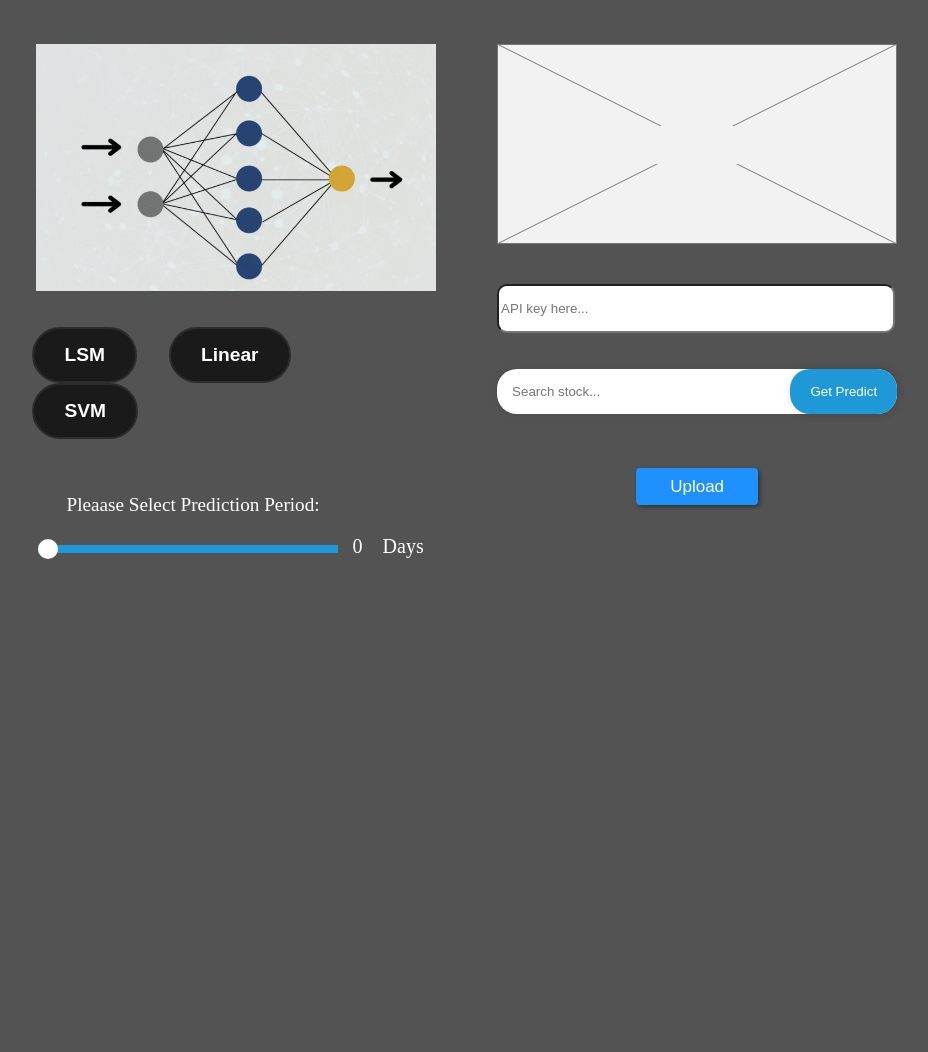
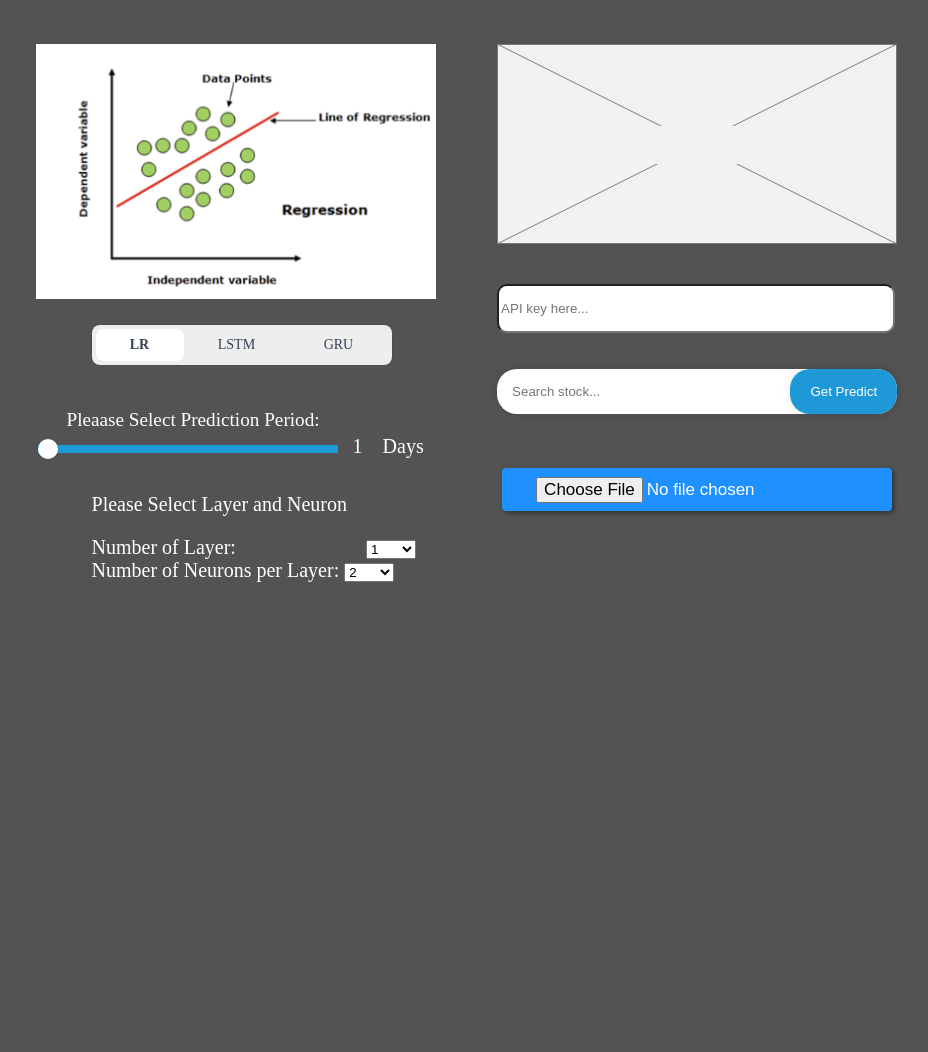
Before and after one commit to EricLi0473/CSCI321, a Flask app: page /SearchPage in a window 1280 px wide. Shown: the part 164-1216 px from the top of the page, without its empty margins (244-1172 px from the left). Run offline with Flask 3, Linux system fonts and the light colour scheme.

Commit message:
JinWei upload, user page and admin page, not complete yet

```diff
--- a/Control/User/verifyAnApiKeyController.py
+++ b/Control/User/verifyAnApiKeyController.py
@@ -4,5 +4,5 @@ class verifyAnApiKeyController():
     def __init__(self):
         pass
 
-    def verifyAnApiKey(self, apiKey):
+    def verifyAnApiKey(self, apiKey) -> bool:
         return ApiKey().verifyAnApiKey(hashlib.md5(apiKey.encode()).hexdigest())
--- a/app.py
+++ b/app.py
@@ -1,5 +1,13 @@
 from flask import Flask, request, render_template, redirect, url_for
-
+import os
+os.environ['TF_ENABLE_ONEDNN_OPTS'] = '0'
+from flask import Flask, request, render_template, redirect, url_for,abort,jsonify
+from werkzeug.exceptions import InternalServerError,BadRequest
+from Control.User.mlController import *
+from Control.User.generateApiKeyController import *
+from Control.User.uploadFileController import *
+import pandas as pd
+import json
 
 
 app = Flask(__name__)
@@ -26,11 +34,79 @@ def adminLoginPage():
     return render_template('front-end page/adminSystem/adminLoginPage.html')
 
 @app.route('/adminRegister')
-def adminLoginPage():
+def adminRegisterPage():
     return render_template('front-end page/adminSystem/adminRegister.html')
 
 @app.route('/adminMain')
-def adminLoginPage():
+def adminMainPage():
     return render_template('front-end page/adminSystem/adminMainPage.html')
+
+@app.errorhandler(400)
+def bad_request_error(error):
+    return render_template('error400.html', error_message=error), 400
+
+@app.route('/api')
+def index():
+    return render_template('apiPage.html')
+@app.route('/apiRequest')
+def api():
+    apikey = request.args.get('apikey')
+    symbol = request.args.get('symbol')
+    timeframe = request.args.get('timeframe')
+    model = request.args.get('model')
+    layers = request.args.get('layers')
+    neurons = request.args.get('neurons')
+
+    try:
+        if len(timeframe) == 0:
+            timeframe = "5"
+        if len(model) == 0:
+            model = 'lr'
+        if len(layers) == 0:
+            layers = "10"
+        if len(neurons) == 0:
+            neurons = "16"
+        result = MlController().getMLResultByApi(apikey,symbol,model,timeframe,layers,neurons)
+        resultDict = json.loads(result)
+        return jsonify(resultDict)
+    except Exception as e:
+        raise BadRequest(e)
+
+
+@app.route('/getapikey', methods=['POST'])
+def get_api_key():
+    user_type = request.form.get('userType')
+    user_name = request.form.get('userName')
+
+    apikey = GenerateApiKeyController().generateApiKey(user_type, user_name)
+    return render_template('front-end page/UserSystem/myApiKey.html', apikey=apikey)
+
+@app.route('/getPredictionResult', methods=['POST'])
+def getPredictionResult():
+    apikey = request.form.get('apikey')
+    tickerSymbol = request.form.get('tickerSymbol')
+    modelName = request.form.get('modelName')
+    timeFrame = request.form.get('timeFrame')
+    layers = request.form.get('layers')
+    neurons = request.form.get('neurons')
+    file = request.files.get('file')
+    df = pd.read_csv(file)
+    print(df.head())
+    # if file:
+    #     try:
+    #
+    #         valid, message = UploadFileController().checkUploadDataFormat(df)
+    #         if not valid:
+    #             return jsonify(success=False, error=message)
+    #     except Exception as e:
+    #         return jsonify(success=False, error=str(e))
+    try:
+    # result = MlController().getMLResultByParameters(apikey,tickerSymbol,modelName,timeFrame,layers,neurons)
+        result = MlController().getMLResultByParameters(apikey, tickerSymbol, modelName, timeFrame, layers, neurons)
+        resultDict = json.loads(result)
+        return jsonify(success=True, result=resultDict)
+    except Exception as e:
+        return jsonify(success=False, error=str(e))
+
 if __name__ == '__main__':
     app.run(host='0.0.0.0',port=80,debug=True)
--- a/static/UserSystem/SearchPage.css
+++ b/static/UserSystem/SearchPage.css
@@ -189,6 +189,7 @@ nav ul li a {
   position: relative;
   left: 75px;
   font-size: larger;
+  top: 15px;
 }
 
 .days{
@@ -246,3 +247,66 @@ nav ul li a {
  .button1:active {
   transform: translate(0em, 0.2em);
  }
+
+ /* radio */
+ .radio-inputs {
+  position: relative;
+  display: flex;
+  flex-wrap: wrap;
+  border-radius: 0.5rem;
+  background-color: #EEE;
+  box-sizing: border-box;
+  box-shadow: 0 0 0px 1px rgba(0, 0, 0, 0.06);
+  padding: 0.25rem;
+  width: 300px;
+  font-size: 14px;
+   left: 100px;
+   bottom: 10px;
+}
+
+.radio-inputs .radio {
+  flex: 1 1 auto;
+  text-align: center;
+}
+
+.radio-inputs .radio input {
+  display: none;
+}
+
+.radio-inputs .radio .name {
+  display: flex;
+  cursor: pointer;
+  align-items: center;
+  justify-content: center;
+  border-radius: 0.5rem;
+  border: none;
+  padding: .5rem 0;
+  color: rgba(51, 65, 85, 1);
+  transition: all .15s ease-in-out;
+}
+
+.radio-inputs .radio input:checked + .name {
+  background-color: #fff;
+  font-weight: 600;
+}
+
+.layer{
+  position: relative;
+  left: 100px;
+  top: 30px;
+  font-size: 20px;
+}
+
+.layerType{
+  font-size: 20px;
+}
+
+.position1{
+  position: relative;
+  left: 125px;
+  width: 50px;
+}
+
+.position2{
+  width: 50px;
+}
--- a/static/UserSystem/SearchPage.js
+++ b/static/UserSystem/SearchPage.js
@@ -8,16 +8,39 @@ function showImage(algorithm) {
     svmImage.style.display = 'none';
 
     switch (algorithm) {
-      case 'LSM':
+      case 'LR':
         lsmImage.style.display = 'block';
         break;
-      case 'Linear':
+      case 'LSTM':
         linearImage.style.display = 'block';
         break;
-      case 'SVM':
+      case 'GRU':
         svmImage.style.display = 'block';
         break;
       default:
         break;
     }
   }
+    form.addEventListener('submit', function(event) {
+        event.preventDefault();
+
+        const formData = new FormData(form);
+
+        fetch('/getPredictionResult', {
+            method: 'POST',
+            body: formData
+        })
+        .then(response => response.json())
+        .then(data => {
+            if (data.success) {
+                // 处理成功的情况，例如显示结果
+                console.log('Prediction result:', data.result);
+            } else {
+                // 显示错误信息
+                alert(data.error);
+            }
+        })
+        .catch(error => {
+            console.error('Error:', error);
+        });
+    });
--- a/static/UserSystem/ViewerPage.css
+++ b/static/UserSystem/ViewerPage.css
@@ -170,3 +170,9 @@
   .shape {
    fill: #0E1822;
   }
+
+  form{
+      position: relative;
+      left: 115px;
+      top: 50px;
+  }
--- a/static/UserSystem/officialWeb.css
+++ b/static/UserSystem/officialWeb.css
@@ -1,5 +1,5 @@
 body{
-    background-color: rgb(83, 83, 83);
+    background-color: #323232;
 }
 
 header {
@@ -133,6 +133,10 @@ header {
   top: 10px;
   width: 100%;
   height: 100vh;
+  background-size: cover;
+  background-position: center;
+  background-repeat: no-repeat;
+  z-index: -1;
 }
 
 .p2text{
--- a/static/UserSystem/script.js
+++ b/static/UserSystem/script.js
@@ -1,10 +1,11 @@
         const line = document.getElementById('line');
         const handle = document.getElementById('handle');
         const number = document.getElementById('number');
+        const timeFrameInput = document.getElementById('timeFrame');
 
         let isDragging = false;
         let minPosition = 0;
-let maxPosition = line.offsetWidth;
+        let maxPosition = line.offsetWidth - handle.offsetWidth;
 
         handle.addEventListener('mousedown', startDrag);
         window.addEventListener('mouseup', stopDrag);
@@ -21,7 +22,7 @@ function stopDrag() {
         function drag(e) {
             if (!isDragging) return;
 
-    let newPosition = e.clientX - line.getBoundingClientRect().left;
+            let newPosition = e.clientX - line.getBoundingClientRect().left - handle.offsetWidth / 2;
             if (newPosition < minPosition) {
                 newPosition = minPosition;
             } else if (newPosition > maxPosition) {
@@ -30,5 +31,9 @@ function drag(e) {
 
             handle.style.left = newPosition + 'px';
             let percent = (newPosition / maxPosition) * 100;
-    number.textContent = Math.round(percent);
+
+            // 将百分比限制在最小为1
+            let displayNumber = Math.max(1, Math.round((percent / 100) * 100));
+            number.textContent = displayNumber;
+            timeFrameInput.value = displayNumber;
         }
--- a/templates/front-end page/UserSystem/SearchPage.html
+++ b/templates/front-end page/UserSystem/SearchPage.html
@@ -19,35 +19,77 @@
         </ul>
     </nav>
 </header>
+<form action="/getPredictionResult" method="post" >
+      <div class="web-description1">
+      <img class="img" id="lsmImage" src="../../../static/resource/Linear.png" style="display: block;">
+      <img class="img" id="linearImage" src="https://editor.analyticsvidhya.com/uploads/71819Screenshot%202021-01-19%20at%2011.41.29%20PM.png" style="display: none;">
+      <img class="img" id="svmImage" src="https://miro.medium.com/v2/resize:fit:640/format:webp/1*i-yqUwAYTo2Mz-P1Ql6MbA.png" style="display: none;"><br><br>
 
-<div class="web-description1">
-  <img class="img" id="lsmImage" src="../../../static/resource/LSM.png" style="display: block;">
-  <img class="img" id="linearImage" src="../../../static/resource/Linear.png" style="display: none;">
-  <img class="img" id="svmImage" src="../../../static/resource/SVM.png" style="display: none;"><br><br>
-   <button class="boton-elegante" onclick="showImage('LSM')">LSM</button>&nbsp&nbsp&nbsp&nbsp&nbsp&nbsp&nbsp
-  <button class="boton-elegante" onclick="showImage('Linear')">Linear</button>&nbsp&nbsp&nbsp&nbsp&nbsp&nbsp&nbsp
-  <button class="boton-elegante" onclick="showImage('SVM')">SVM</button><br><br><br>
-  <p class="p-set">Pleaase Select Prediction Period:</p>
-  <div class="line" id="line">
-    <div class="handle" id="handle"></div>
-    <div class="number" id="number">0</div>
-    <span class="days">Days</span>
+         <div class="radio-inputs">
+  <label class="radio">
+    <input type="radio" name="modelName" value="lr" checked onchange="showImage('LR')">
+    <span class="name">LR</span>
+  </label>
+  <label class="radio">
+    <input type="radio" name="modelName" value="lstm" onchange="showImage('LSTM')">
+    <span class="name">LSTM</span>
+  </label>
+  <label class="radio">
+    <input type="radio" name="modelName" value="gru" onchange="showImage('GRU')">
+    <span class="name">GRU</span>
+  </label>
+</div>
+
+      <p class="p-set">Pleaase Select Prediction Period:</p>
+      <div class="line" id="line">
+      <div class="handle" id="handle"></div>
+      <div class="number" id="number">1</div>
+      <span class="days">Days</span>
+          <input type="hidden" id="timeFrame" name="timeFrame" value="1">
   </div>
     <script src="../../../static/UserSystem/script.js"></script>
+          <div class="layer">
+              <p>Please Select Layer and Neuron</p>
+              <label for="Layer" class="layerType">Number of Layer:</label>
+    <select id="Layer" name="layers" class="position1">
+        <option value="1">1</option>
+        <option value="2">2</option>
+        <option value="3">3</option>
+        <option value="4">4</option>
+        <option value="5">5</option>
+        <option value="6">6</option>
+        <option value="7">7</option>
+        <option value="8">8</option>
+        <option value="9">9</option>
+    </select><br>
+
+              <label for="neurons" class="layerType">Number of Neurons per Layer:</label>
+    <select id="neurons" name="neurons" class="position2">
+        <option value="2">2</option>
+        <option value="4">4</option>
+        <option value="8">8</option>
+        <option value="16">16</option>
+        <option value="32">32</option>
+        <option value="64">64</option>
+    </select>
+          </div>
+
 </div>
+
+<div class="web-description2">
+<img class="img2" src="../../../static/resource/Logo.svg"><br><br><br>
+<input class="ApiKeyInput" placeholder="API key here..." name="apikey"><br><br><br>
+<div class="search">
+  <input placeholder="Search stock..." type="text" name="tickerSymbol">
+  <button type="submit">Get Predict</button><br><br><br><br>
+  <input type="file" id="fileInput" name="file" class="button1">
+</div>
+</div>
+</form>
 
 
 
-<div class="web-description2">
-<img class="img2" src="../../../static/resource/Logo.svg"><br><br><br>
-<input class="ApiKeyInput" placeholder="API key here..."><br><br><br>
-<div class="search">
-  <input placeholder="Search stock..." type="text">
-  <button type="submit">Get Predict</button><br><br><br><br>
-  <button class="button1">Upload</button>
-</div>
-
-</div>
 
 </body>
+
 </html>
```
Also changed, not shown: Control/User/generateApiKeyController.py (+4 -4 lines), Control/User/mlController.py (+4 -3 lines), templates/front-end page/UserSystem/ViewerPage.html (+15 -14 lines), templates/front-end page/UserSystem/myApiKey.html (added, +121 -0 lines), templates/front-end page/UserSystem/officialWeb.html (+5 -3 lines), static/resource/copyApiKey.svg (added). Lines whose indentation alone changed are shown as unchanged.
